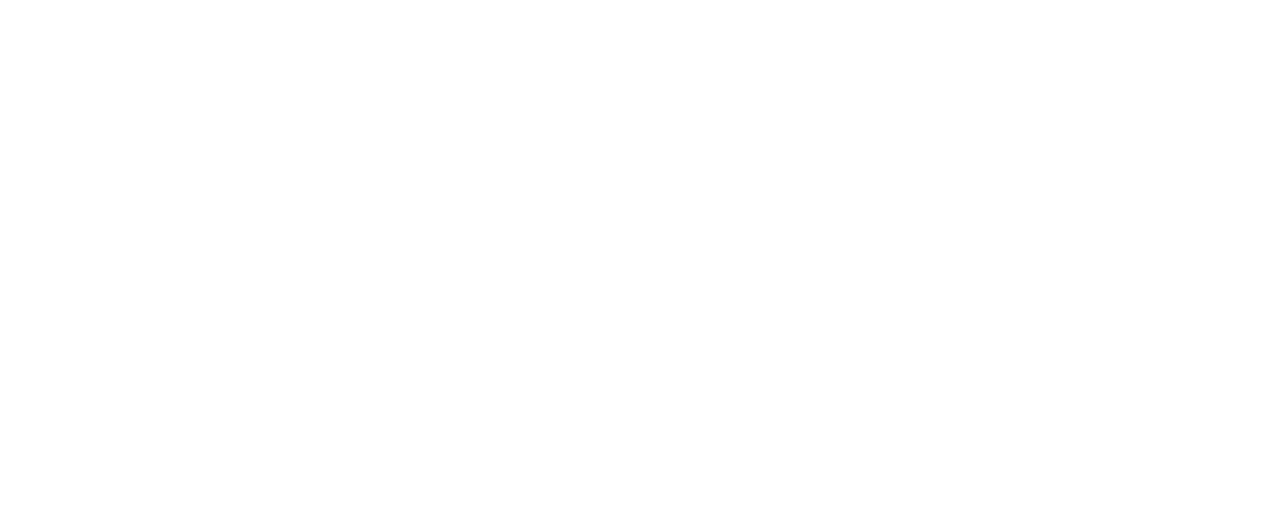
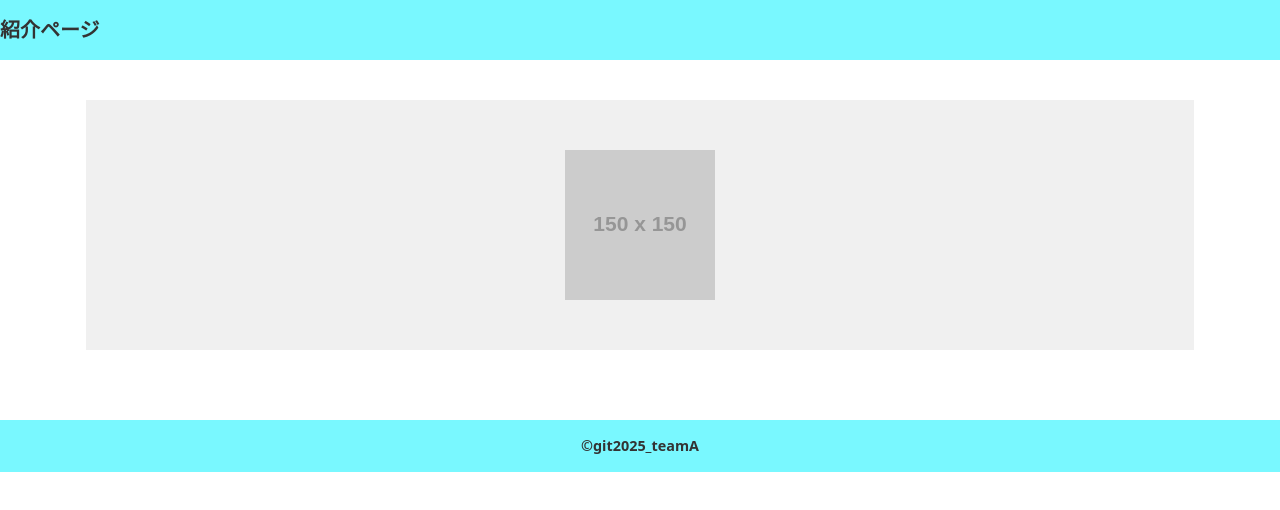
Before and after one commit to 11kou31/2025-git.teamA, a plain HTML site: page index.html in a window 1280 px wide. Drawn offline with nearby package versions, Linux system fonts and the light colour scheme; placeholder pictures from the web are drawn by us.

Commit message:
index.htmlの記入

```diff
--- a/index.html
+++ b/index.html
@@ -7,10 +7,28 @@
     <title>紹介ページ</title>
     <link href="https://cdn.jsdelivr.net/npm/bootstrap@5.3.3/dist/css/bootstrap.min.css" rel="stylesheet"
         integrity="sha384-QWTKZyjpPEjISv5WaRU9OFeRpok6YctnYmDr5pNlyT2bRjXh0JMhjY6hW+ALEwIH" crossorigin="anonymous">
+    <link rel="stylesheet" href="style.css">
 </head>
 
 <body>
+    <header class="custom-header">
+    紹介ページ
+    </header>
 
+    <div class="container-sm p-3 my-4">
+
+        <div class="mb-4">
+            <div class="image-placeholder">
+                <img src="https://placehold.jp/150×150.png" alt="">
+            </div>
+        </div>
+    </div>
+
+
+
+  <footer class="custom-footer">
+    &copy;git2025_teamA
+  </footer>
     <script src="https://cdn.jsdelivr.net/npm/bootstrap@5.3.3/dist/js/bootstrap.bundle.min.js"
         integrity="sha384-YvpcrYf0tY3lHB60NNkmXc5s9fDVZLESaAA55NDzOxhy9GkcIdslK1eN7N6jIeHz"
         crossorigin="anonymous"></script>
--- a/style.css
+++ b/style.css
@@ -0,0 +1,50 @@
+@charset "utf-8";
+/* 画像にある水色を定義 */
+
+    :root {
+      --custom-blue: #79f8ff;
+    }
+
+    /* ヘッダーとフッターのスタイル */
+    .custom-header,
+    .custom-footer {
+      background-color: var(--custom-blue);
+      font-weight: bold;
+      color: #333;
+      padding: 15px 0;
+      text-align: center;
+    }
+
+    .custom-header {
+      text-align: left;
+      font-size: 1.25rem;
+    }
+
+    .custom-footer {
+      margin-top: 30px;
+      font-size: 0.9rem;
+    }
+
+    /* 画像エリアのスタイル */
+    .image-placeholder {
+      /* 幅を100%にし、左右のパディングを削除 */
+      height: 250px;
+      background-color: #f0f0f0;
+      /* 左右いっぱいに広げるため、角丸と影を削除または調整 */
+      /* border-radius: 10px; */
+      /* box-shadow: 0 4px 8px rgba(0, 0, 0, 0.1); */
+      display: flex;
+      align-items: center;
+      justify-content: center;
+      color: #777;
+      font-size: 1.1rem;
+    }
+
+
+
+    /* アクセスタイトル（赤いピンの再現） */
+    .access-title {
+      color: #dc3545;
+      font-weight: bold;
+      margin-bottom: 0.5rem;
+    }
```
